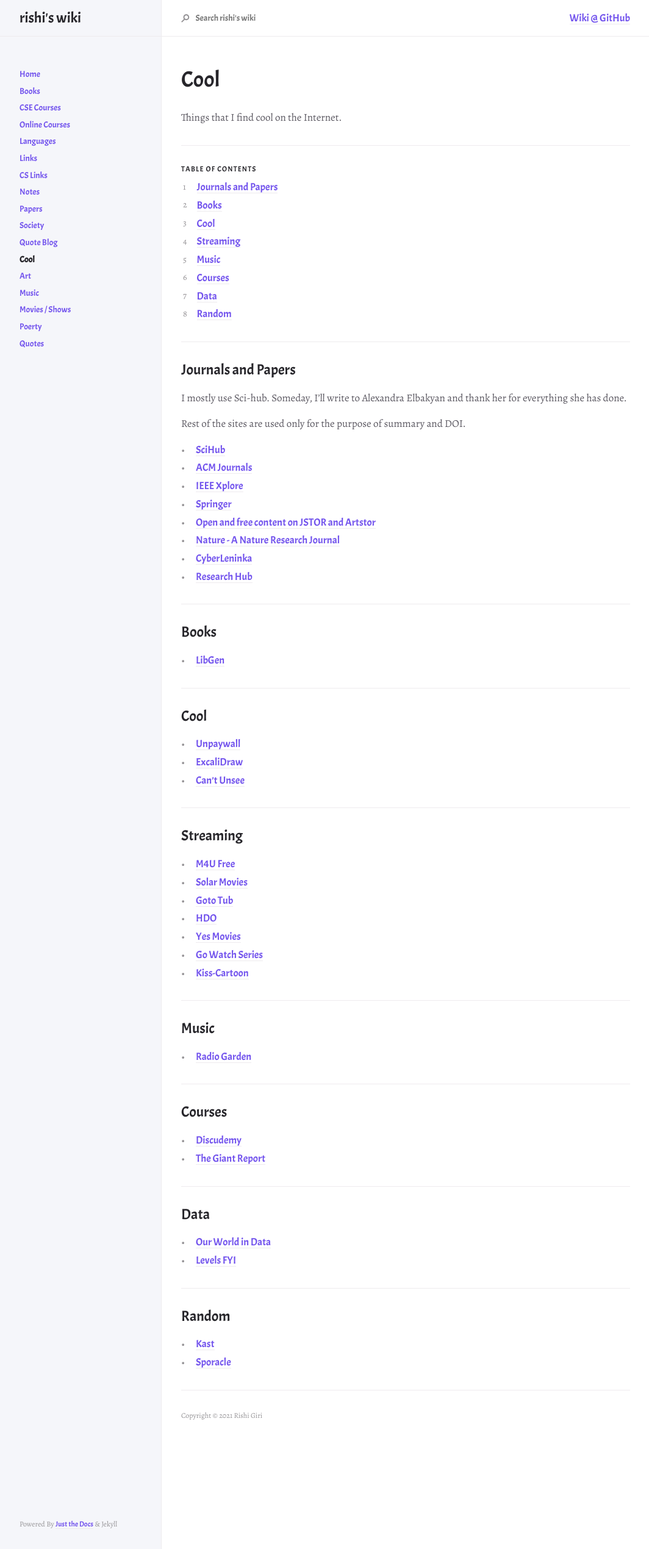
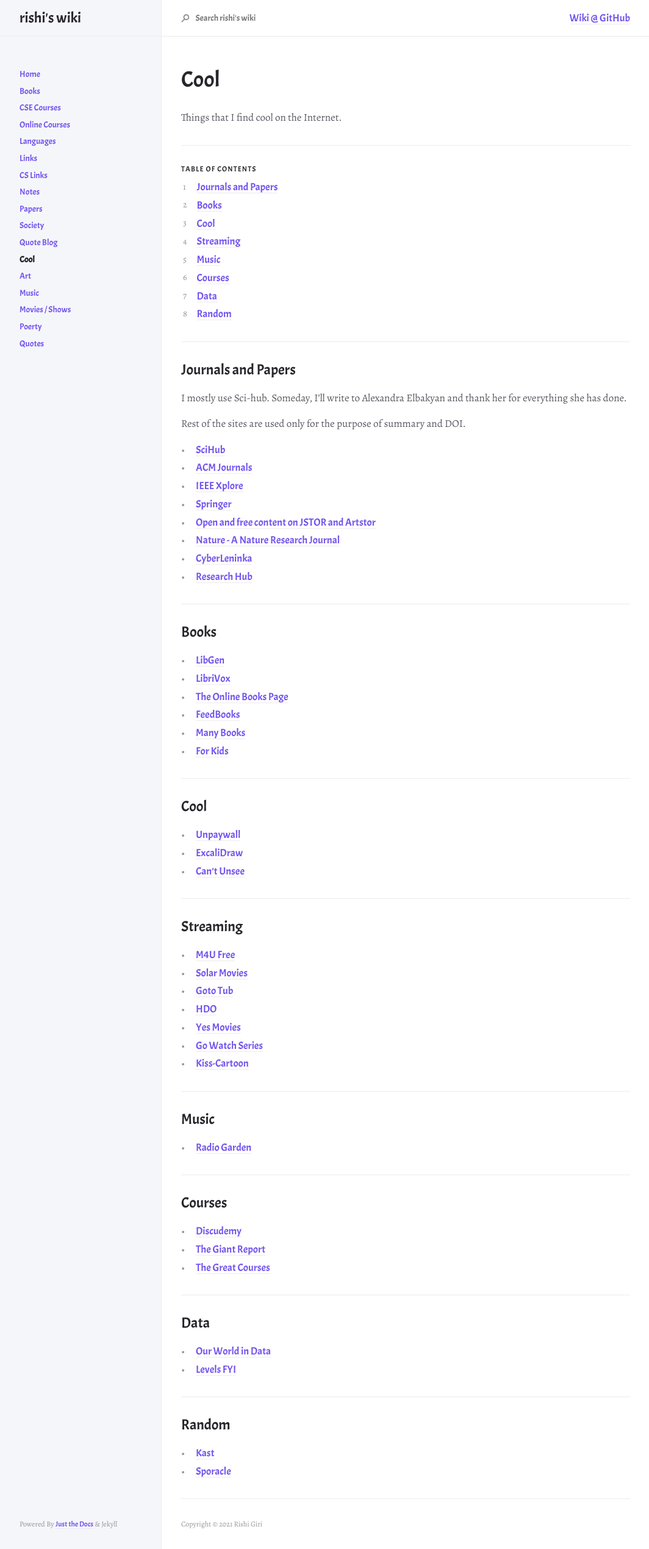
Before and after one commit to r8w/r8w, a Jekyll site: the page built from docs/cool.md, in a window 1280 px wide. Shown: the whole page at 61% size, without its empty margins (107-1171 px from the left). Built offline with Jekyll 4.4.1, drawn with Linux system fonts in a browser that asks for light colours; nearby versions of some CDN libraries.

Commit message:
update changes

```diff
--- a/docs/cool.md
+++ b/docs/cool.md
@@ -39,6 +39,11 @@ Rest of the sites are used only for the purpose of summary and DOI.
 ## Books
 
 - [LibGen](https://lib-gen.is)
+- [LibriVox](https://librivox.org/)
+- [The Online Books Page](https://onlinebooks.library.upenn.edu/)
+- [FeedBooks](http://www.feedbooks.com/)
+- [Many Books](https://manybooks.net/)
+- [For Kids](http://en.childrenslibrary.org/)
 
 ---
 
@@ -72,6 +77,7 @@ Rest of the sites are used only for the purpose of summary and DOI.
 
 - [Discudemy](https://www.discudemy.com/)
 - [The Giant Report](https://thegiantreport.com/)
+- [The Great Courses](https://www.thegreatcourses.com/)
 
 ---
 
```
Also changed, not shown: docs/cslinks/readinglist.md (+2 -0 lines), docs/links/videos.md (+4 -0 lines), docs/papers/cs.md (+2 -0 lines).
